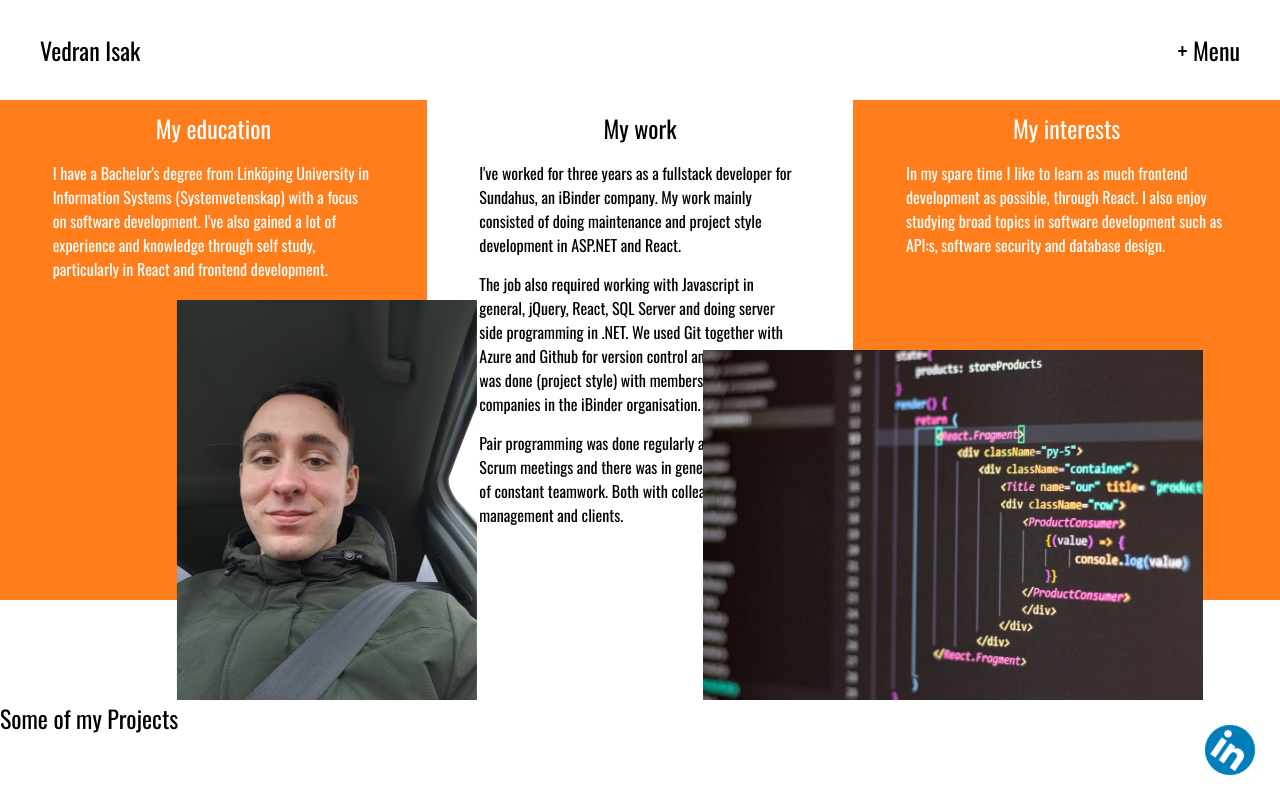
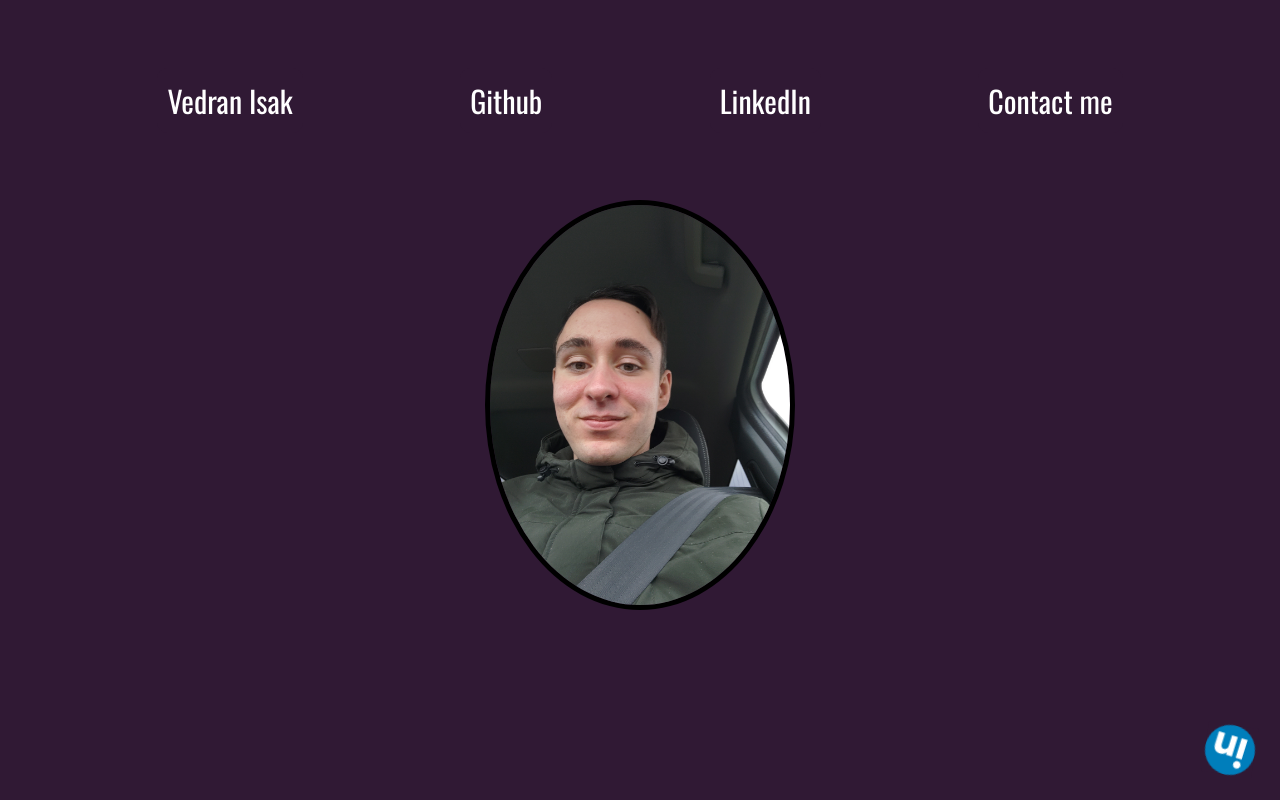
Before and after one commit to VedranIsak/Showcase, a React (Vite) app: page / in a window 1280 px wide. Built offline with nearby package versions, Linux system fonts and the light colour scheme.

Commit message:
major overhaul

```diff
--- a/src/App.tsx
+++ b/src/App.tsx
@@ -1,9 +1,9 @@
 import Header from './containers/Header';
-import Home from './containers/Home';
+import Top from './containers/Top';
 import linkedInLogo from "./assets/linkedInLogo.webp";
 import Projects from './containers/Projects';
 
-//Use this as inspiration? https://www.shujahumayun.com/
+//Använd denna som inspiration istället! Fast med lila färger istället för gröna: https://www.zachjordan.io/
 //Kolla in fontsizes
 //Kolla in fontsizes för media queries (mobilvy, paddvy)
 //Kolla in hur många färger man kan ha på en sida (färgpalett)
@@ -12,13 +12,16 @@ import Projects from './containers/Projects';
 //Vart man använder h1,h2,h3,p etc etc
 //Om samma width och height uppkommer på mer än ett ställe, sätt de som variabler
 //Behövs stylingen på logon brytas ur? För MQ anpassning?
+//Lägga till emailservice som skickar emails till vedranisak1998@gmail.com via "Contact" (som Zach har t.ex)
+//HOSTA PÅ RIKTIGT OCH INTE VIA GITHUB
+//Mitt namn ska vara domännamnet: a'la vedranisak.io t.ex
 
 function App() {
   return (
     <>
     <Header />
-    <Home />
-    <Projects />
+    <Top />
+    {/* <Projects /> */}
     <a
       target='_blank'
       href="https://se.linkedin.com/in/vedran-isak-3a0a49202"
@@ -29,14 +32,15 @@ function App() {
         right: "25px",
         bottom: "25px",
         display: "inline-block",
-        animation: "imgSpin 10s linear infinite"
+        animation: "imgSpin 20s linear infinite",
+        zIndex: "11"
       }}
     >
       <img
         style={{
           width: "100%",
           height: "100%",
-          animation: "imgSpin 10s linear infinite"
+          animation: "imgSpin 20s linear infinite"
         }}
         src={linkedInLogo}
         alt="Link to Vedran's LinkedIn page"
--- a/src/containers/Header.module.css
+++ b/src/containers/Header.module.css
@@ -1,22 +1,30 @@
 .navbar {
     position: relative;
     width: 100%;
-    height: 100px;
-    display: flex;
-    justify-content: space-between;
-    align-items: center;
-    padding: 10px;
-    padding-top: 0px;
-    padding-bottom: 0px;
-    background: var(--primary-back-color);
-    color: var(--primary-text-color);
+    height: 200px;
+    font-size: 30px;
 }
 
-.header {
-    margin-left: 30px;
+.navbar ul {
+    width: 100%;
+    height: 100%;
+    list-style-type: none;
+    display: flex;
+    justify-content: space-evenly;
+    align-items: center;
+}
+
+.navbar a {
+    padding: var(--standard-padding);
+    border-radius: var(--standard-border-radius);
+    transition: .5s background-color
+}
+
+.navbar a:hover {
+    background-color: var(--secondary-back-color)
 }
 
 .menuButton {
-    margin-right: 30px;
+    margin-right: var(--page-header-side-margin);
     cursor: pointer;
 }
--- a/src/containers/Header.tsx
+++ b/src/containers/Header.tsx
@@ -10,14 +10,19 @@ const Header = () => {
     return (
         <header>
             <nav className={styles.navbar}>
-                <h1 className={styles.header}>Vedran Isak</h1>
-                <h2
+                <ul>
+                    <li><a>Vedran Isak</a></li>
+                    <li><a href="#section1">Github</a></li>
+                    <li><a>LinkedIn</a></li>
+                    <li><a>Contact me</a></li>
+                </ul>
+                {/* <h2
                     className={styles.menuButton}
                     onClick={() => { toggleMenu(); }}
                 >
                     + Menu
-                </h2>
-                <SideMenu isMenuVisible={isMenuVisible} setIsMenuVisible={setIsMenuVisible} />
+                </h2> */}
+                {/* <SideMenu isMenuVisible={isMenuVisible} setIsMenuVisible={setIsMenuVisible} /> */}
             </nav>
         </header>
     )
--- a/src/containers/Home.module.css
+++ /dev/null
@@ -1,72 +0,0 @@
-.container {
-    position: relative;
-    margin-bottom: var(--page-margin);
-    color: var(--primary-text-color);
-    display: flex;
-    justify-content: space-between;
-    align-items: center;
-}
-
-.subContainer {
-    width: 500px;
-    height: 500px;
-    position: relative;
-    background: var(--primary-back-color);
-    color: var(--primary-text-color);
-}
-
-.subContainer:first-of-type, .subContainer:last-of-type {
-    background: var(--secondary-back-color);
-    color: var(--secondary-text-color);
-}
-
-.subSubContainer {
-    z-index: 9;
-    position: absolute;
-    top: 0;
-    left: 10%;
-    display: flex;
-    justify-content: flex-start;
-    align-items: center;
-    flex-direction: column;
-    width: 80%;
-    height: 100%;
-    padding: var(--standard-padding);
-}
-
-.subSubContainer p {
-    margin-top: var(--text-margin);
-}
-
-.imgContainer {
-    z-index: 10;
-    position: absolute;
-}
-
-.subContainer:first-of-type .imgContainer {
-    right: -50px;
-    bottom: -100px;
-    width: 300px;
-    height: 400px;
-}
-
-.subContainer:last-of-type .imgContainer {
-    left: -150px;
-    bottom: -100px;
-    width: 500px;
-    height: 350px;
-}
-
-.breadText {
-    opacity: 0;
-    animation: fadeIn 2s forwards;
-}
-
-@keyframes fadeIn {
-    from {
-      opacity: 0;
-    }
-    to {
-      opacity: 1;
-    }
-  }
--- a/src/containers/Home.tsx
+++ /dev/null
@@ -1,63 +0,0 @@
-import styles from './Home.module.css';
-
-const Home = () => {
-    return (
-        <>
-        <div className={styles.container}>
-            <div className={styles.subContainer}>
-                <div className={styles.subSubContainer}>
-                    <h2>My education</h2>
-                    <p className={styles.breadText}>
-                        I have a Bachelor's degree from Linköping University in Information Systems (Systemvetenskap)
-                        with a focus on software development.
-                        I've also gained a lot of experience and knowledge through self study, particularly in React
-                        and frontend development.
-                    </p>
-                </div>
-                <img
-                    className={styles.imgContainer}
-                    src='../../src/assets/profileImg.jpg'
-                    alt="Profile image of Vedran"
-                 />
-            </div>
-            <div className={styles.subContainer}>
-                <div className={styles.subSubContainer}>
-                    <h2>My work</h2>
-                    <p className={styles.breadText}>
-                        I've worked for three years as a fullstack developer for Sundahus, an iBinder company.
-                        My work mainly consisted of doing maintenance and project style development in ASP.NET and React.
-                    </p>
-                    <p className={styles.breadText}>
-                        The job also required working with Javascript in general, jQuery, React, SQL Server
-                        and doing server side programming in .NET. We used Git together with Azure and Github for
-                        version control and a lot of work was done (project style) with members of other companies
-                        in the iBinder organisation.
-                    </p>
-                    <p className={styles.breadText}>
-                        Pair programming was done regularly as well as Daily Scrum meetings and there was in general
-                        a high level of constant teamwork. Both with colleagues, management and clients.
-                    </p>
-                </div>
-            </div>
-            <div className={styles.subContainer}>
-                <div className={styles.subSubContainer}>
-                    <h2>My interests</h2>
-                    <p className={styles.breadText}>
-                        In my spare time I like to learn as much frontend development as possible, through React.
-                        I also enjoy studying broad topics in software development such as API:s, software security
-                        and database design.
-                    </p>
-                </div>
-                <img
-                    className={styles.imgContainer}
-                    src='../../src/assets/codeImg.webp'
-                    alt="Picture of code"
-                    title="Image by Antonio Batinich from pexels https://www.pexels.com/photo/black-screen-with-code-4164418/"
-                 />
-            </div>
-        </div>
-        </>
-    )
-}
-
-export default Home;
--- a/src/containers/Projects.module.css
+++ b/src/containers/Projects.module.css
@@ -0,0 +1,16 @@
+.container {
+    width: 100%;
+    display: flex;
+    flex-direction: column;
+}
+
+.header {
+    margin-left: var(--page-header-side-margin);
+}
+
+.sideContainer {
+    width: 100%;
+    display: flex;
+    align-items: center;
+    justify-content: space-evenly;
+}
--- a/src/containers/Projects.tsx
+++ b/src/containers/Projects.tsx
@@ -1,7 +1,33 @@
+import styles from './Projects.module.css';
+
 const Projects = () => {
     return (
-        <div>
-            <div><h2>Some of my Projects</h2></div>
+        <div className={styles.container}>
+            <div><h2 className={styles.header}>Some of my Projects</h2></div>
+            <div className={styles.sideContainer}>
+                <div className={styles.projectContainer}>
+                    <img />
+                    <div className={styles.slider}></div>
+                    <h3>Project Name</h3>
+                </div>
+                <div className={styles.projectContainer}>
+                    <img />
+                    <div className={styles.slider}></div>
+                    <h3>Project Name</h3>
+                </div>
+            </div>
+            <div className={styles.sideContainer}>
+                <div className={styles.projectContainer}>
+                    <img />
+                    <div className={styles.slider}></div>
+                    <h3>Project Name</h3>
+                </div>
+                <div className={styles.projectContainer}>
+                    <img />
+                    <div className={styles.slider}></div>
+                    <h3>Project Name</h3>
+                </div>
+            </div>
         </div>
     )
 }
--- a/src/containers/SideMenu.tsx
+++ b/src/containers/SideMenu.tsx
@@ -12,7 +12,6 @@ const SideMenu = ({isMenuVisible, setIsMenuVisible}: SideMenuProps) => {
       <div className={`side-menu ${isMenuVisible ? 'show' : ''}`}>
         <ul>
           <li><a href="#section1">Github</a></li>
-          <li><a href="#section2">LinkedIn</a></li>
           <li>vedranisak1998@gmail.com</li>
           <li onClick={() => { setIsMenuVisible(!isMenuVisible) }}>X</li>
         </ul>
--- /dev/null
+++ b/src/containers/Top.module.css
@@ -0,0 +1,21 @@
+.container {
+    color: var(--primary-text-color);
+    display: flex;
+    justify-content: center;
+    align-items: center;
+}
+
+.imgContainer {
+    cursor: pointer;
+    border-radius: 100%;
+    overflow: hidden;
+    display: flex;
+    justify-content: center;
+    align-items: center;
+    border: 5px solid black;
+    transition: .5s border-color;
+}
+
+.imgContainer:hover {
+    border: 5px solid var(--secondary-back-color)
+}
--- /dev/null
+++ b/src/containers/Top.tsx
@@ -0,0 +1,27 @@
+import styles from './Top.module.css';
+
+const Top = () => {
+    return (
+        <>
+        <div className={styles.container}>
+            <div className={styles.imgContainer}>
+                                {/* <img
+                    src='../../src/assets/profileImg.jpg'
+                    alt="Profile image of Vedran Isak"
+                    height="400px"
+                    width="300px"
+                /> */}
+
+                <img
+                    src='../../src/assets/profileImg.jpg'
+                    alt="Profile image of Vedran Isak"
+                    height="400px"
+                    width="300px"
+                />
+            </div>
+        </div>
+        </>
+    )
+}
+
+export default Top;
--- a/src/index.css
+++ b/src/index.css
@@ -1,13 +1,14 @@
 :root {
-    --primary-back-color: rgb(255, 255, 255);
-    --secondary-back-color: rgb(255,125,26);
-    --secondary-back-color-hover: rgb(255, 110, 22);
-    --tertiary-back-color: rgb(192, 192, 192);
-    --primary-text-color: rgb(0, 0, 0);
-    --secondary-text-color: rgb(255, 255, 255);
+    --primary-back-color: #301934	;
+    --secondary-back-color: #800080	;
+    --tertiary-back-color: #ffffff;
+    --primary-text-color: #ffffff;
+    --secondary-text-color: #301934;
     --page-margin: 100px;
     --text-margin: 15px;
     --standard-padding: 10px;
+    --page-header-side-margin: 30px;
+    --standard-border-radius: 10px;
 }
 
 * {
@@ -18,10 +19,13 @@
     font-optical-sizing: auto;
     font-weight: 400;
     font-style: normal;
+    background: var(--primary-back-color);
+    color: var(--primary-text-color);
   }
 
   a {
     cursor: pointer;
+    text-decoration: none;
   }
 
   @keyframes imgSpin {
```
Also changed, not shown: 1 other file (tests, documents, lock files or other folders).
